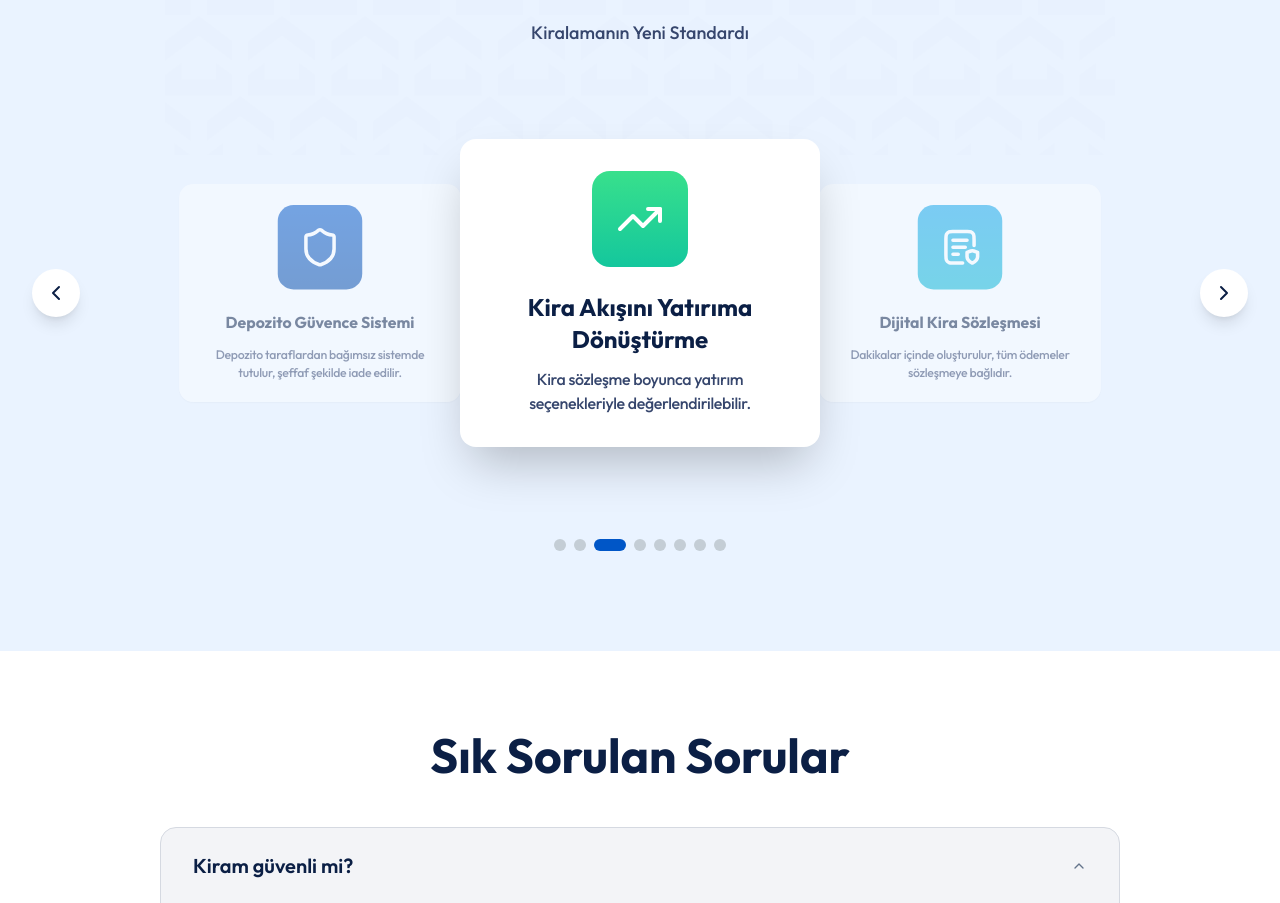
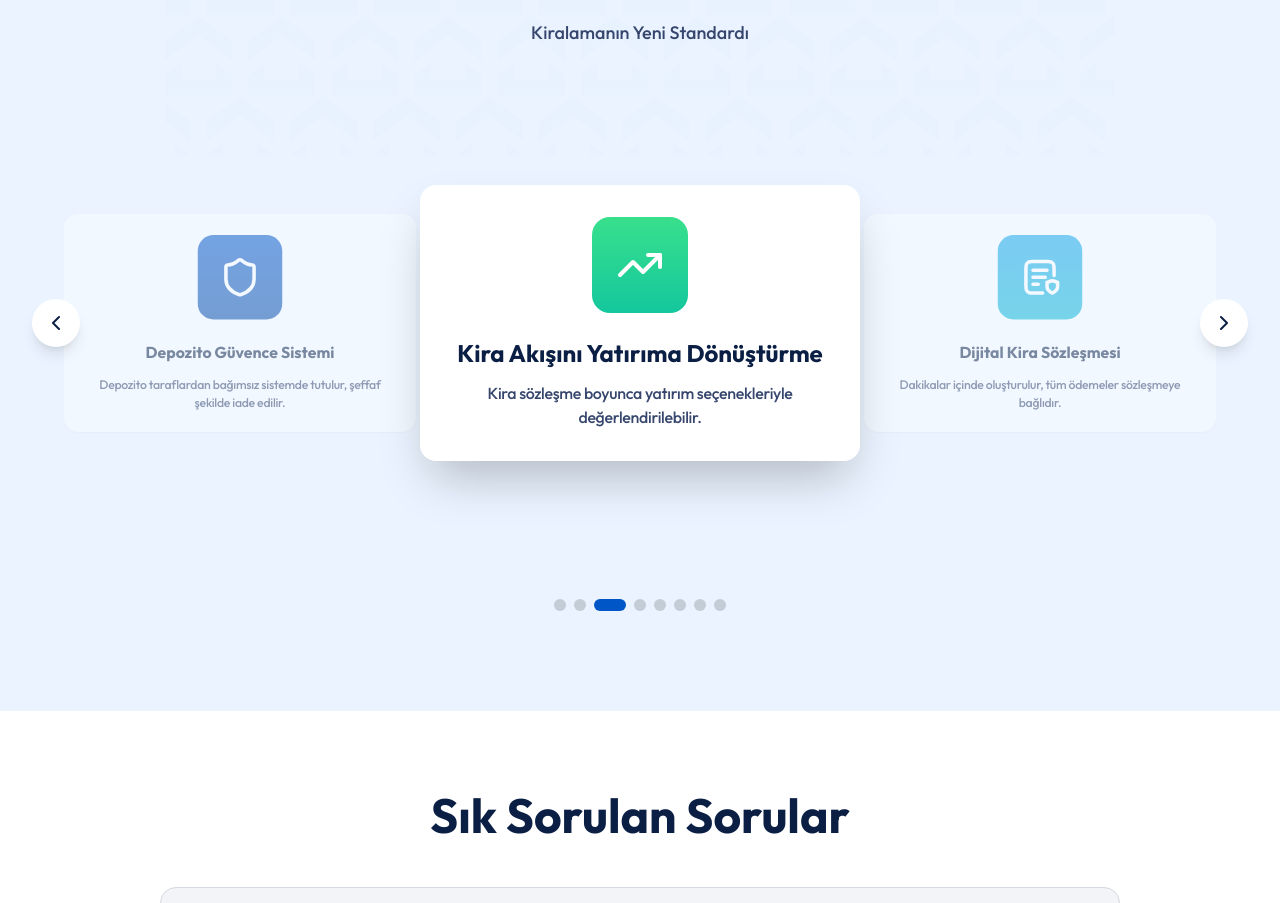
Before and after one commit to Muhammedreyz/kiram-web-static, a React (Vite) app: page / in a window 1280 px wide. Shown: the part 4501-5404 px from the top of the page. Built offline with nearby package versions, Linux system fonts and the light colour scheme; no server answers.

Commit message:
Updated HowItWorksSection.tsx

```diff
--- a/src/screens/KiramLp/sections/HowItWorksSection/HowItWorksSection.tsx
+++ b/src/screens/KiramLp/sections/HowItWorksSection/HowItWorksSection.tsx
@@ -154,7 +154,7 @@ export const HowItWorksSection = (): JSX.Element => {
             <ChevronRight className="w-5 h-5 sm:w-6 sm:h-6 text-[#0b1f45]" />
           </button>
 
-          <div className="flex items-center justify-center min-h-[320px] sm:min-h-[380px] px-4 sm:px-8 lg:px-16">
+          <div className="flex items-center justify-center min-h-[380px] sm:min-h-[440px] px-4 sm:px-8 lg:px-16">
             {features.map((feature, index) => {
               const offset = index - activeIndex;
               const absOffset = Math.abs(offset);
@@ -178,17 +178,15 @@ export const HowItWorksSection = (): JSX.Element => {
                     transform: `translateX(${translateX}%) scale(${scale})`,
                     opacity,
                     zIndex,
+                    width: isActive ? "min(440px, 90vw)" : "min(400px, 80vw)",
                   }}
                 >
                   <Card
-                    className={`rounded-2xl border-0 transition-all duration-500 ${
+                    className={`rounded-2xl border-0 transition-all duration-500 w-full ${
                       isActive
                         ? "bg-white shadow-2xl"
                         : "bg-white/80 shadow-sm"
                     }`}
-                    style={{
-                      width: isActive ? "360px" : "320px",
-                    }}
                   >
                     <CardContent className={`flex flex-col items-center text-center gap-5 sm:gap-6 ${isActive ? "p-6 sm:p-8" : "p-5 sm:p-6"}`}>
                       <div
```
